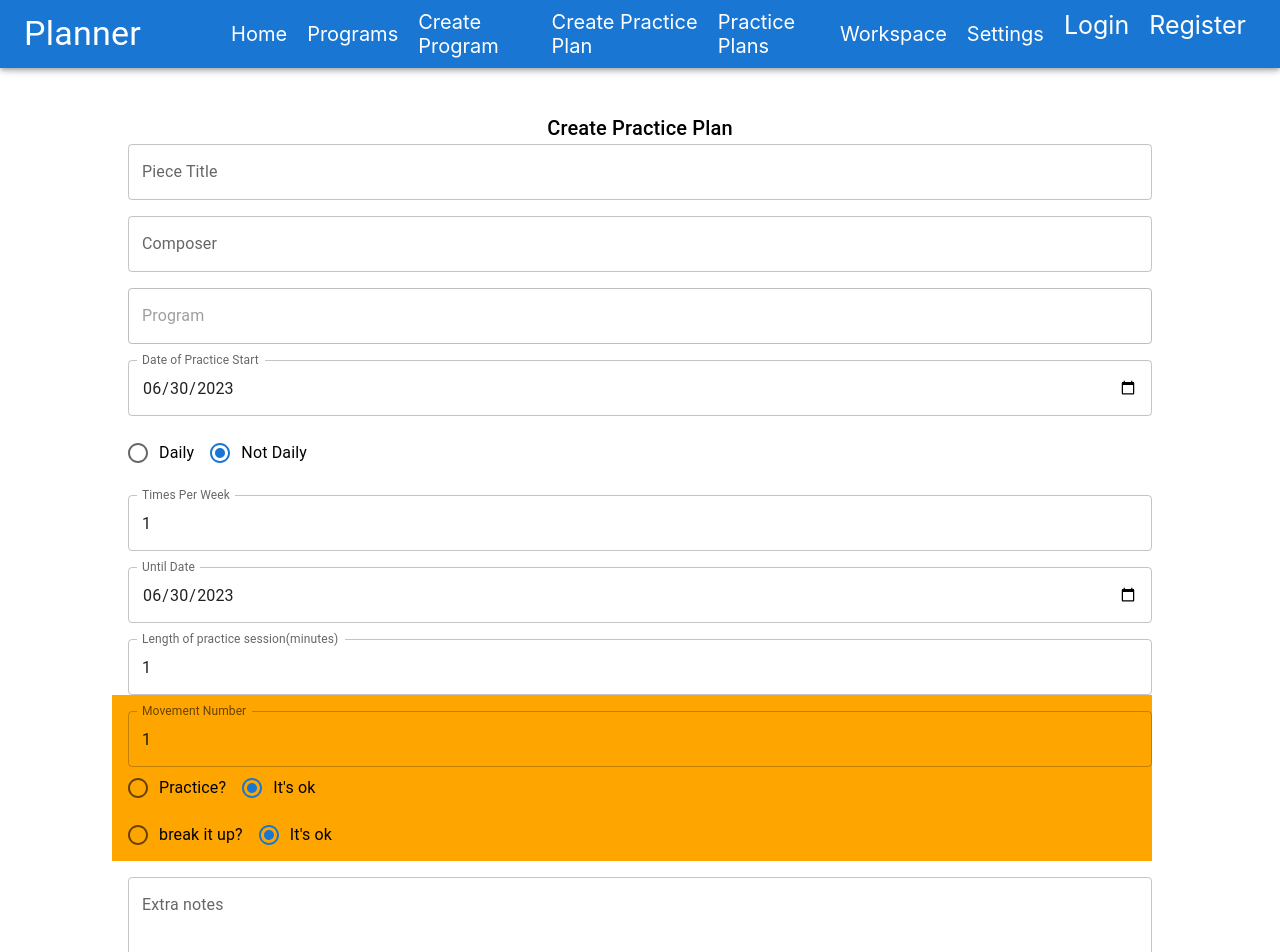
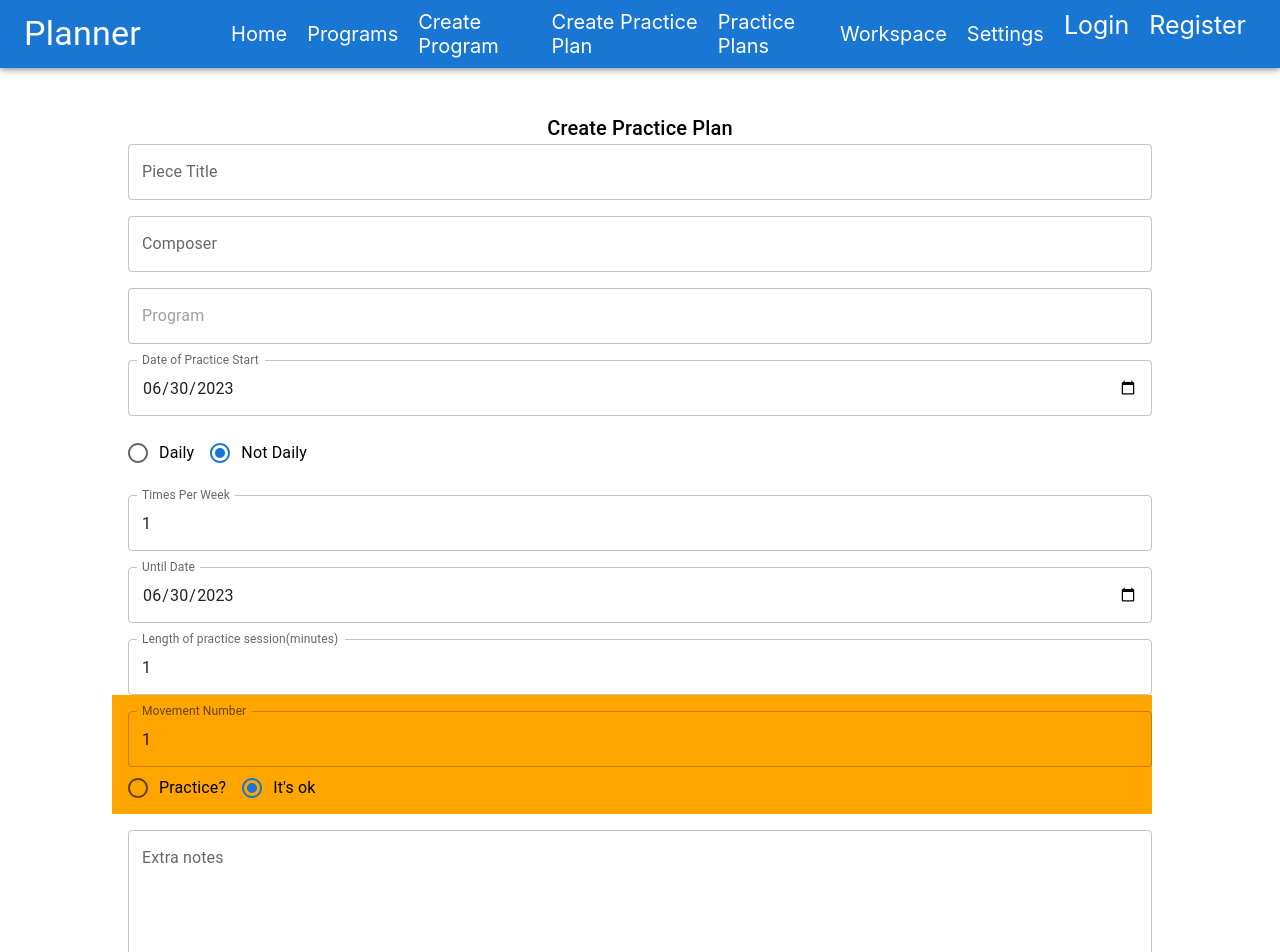
Before and after one commit to shoneriki/mern-practice, a React (Create React App) app in the folder client/: page /practice-plan/create in a window 1280 px wide. Shown: the top 952 px of the page. Built offline with nearby package versions, Linux system fonts and the light colour scheme.

Commit message:
able to set conduction for shouldSplitIntoExdcerpts

```diff
--- a/client/src/components/PracticePlanForm.js
+++ b/client/src/components/PracticePlanForm.js
@@ -208,17 +208,22 @@ export const PracticePlanForm = ({
                 />
               </RadioGroup>
 
+              {movement.shouldPractice && (
                 <RadioGroup
                   row
                   name="shouldSplitIntoExcerpts"
                   value={movement.shouldSplitIntoExcerpts}
                   onChange={(event) => {
-                  handleChange({
+                    handleChangeNested(
+                      {
                         target: {
                           name: event.target.name,
                           value: event.target.value === "true",
                         },
-                  });
+                      },
+                      "movements",
+                      movementIndex
+                    );
                   }}
                 >
                   <FormControlLabel
@@ -232,6 +237,7 @@ export const PracticePlanForm = ({
                     label="It's ok"
                   />
                 </RadioGroup>
+              )}
 
               {movement.shouldSplitIntoExcerpts &&
                 movement.excerpts.map((excerpt, excerptIndex) => (
--- a/client/src/pages/practice-plan-pages/create-practice-plan.js
+++ b/client/src/pages/practice-plan-pages/create-practice-plan.js
@@ -170,6 +170,7 @@ export const PracticePlanCreateEdit = () => {
           handleChangeNested(e, "movements", index)
         }
         handleChangeNested={handleChangeNested}
+        handleChangeDeeplyNested={handleChangeDeeplyNested}
       />
     </Box>
   );
```
Lines whose indentation alone changed are shown as unchanged.
